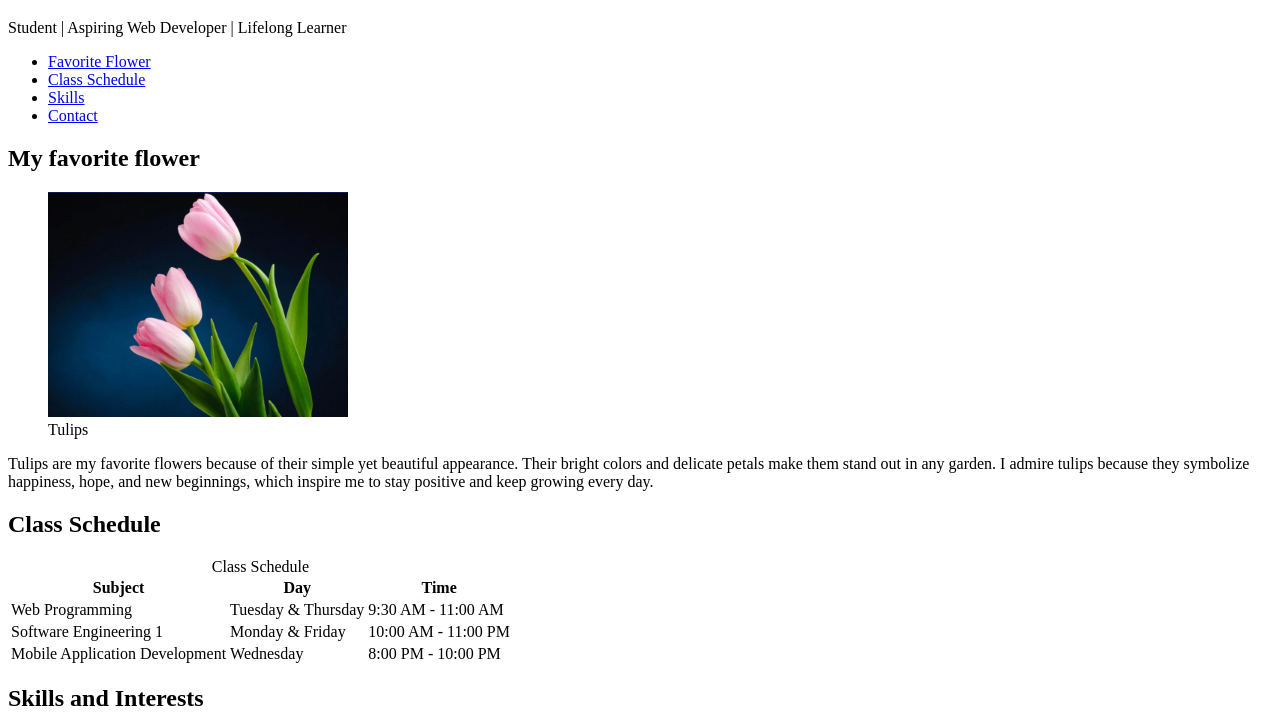
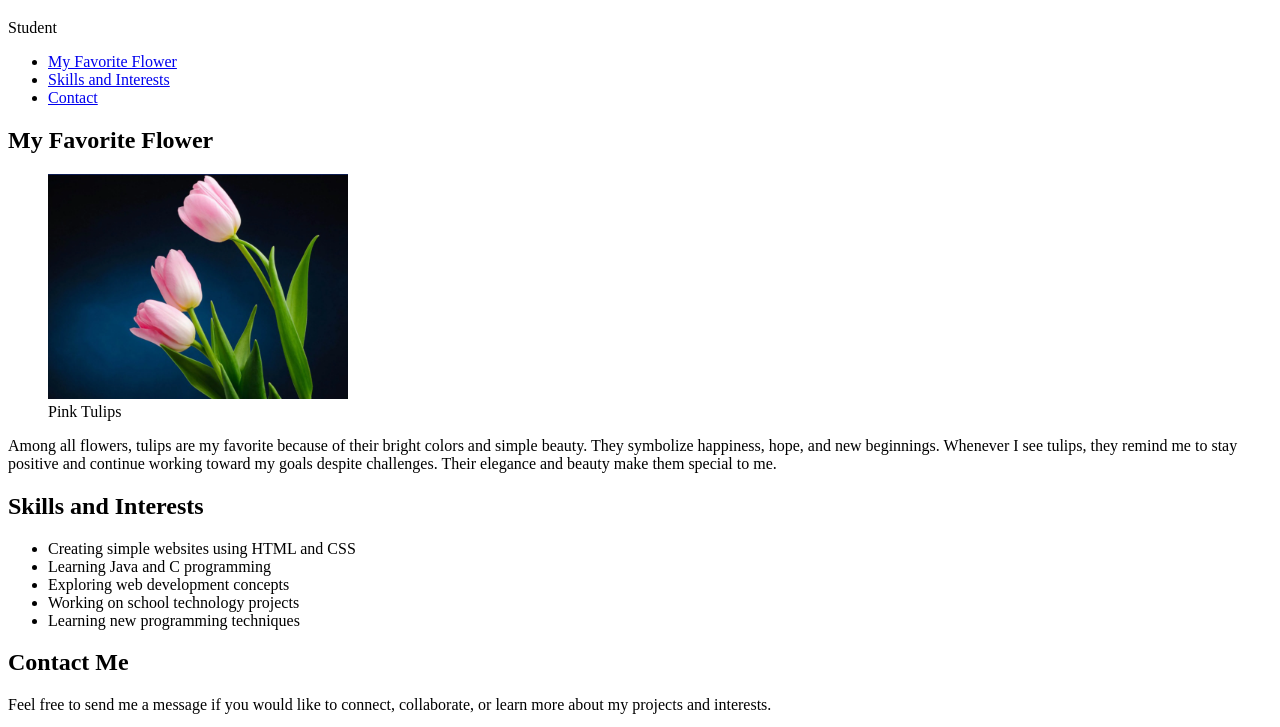
Before and after one commit to cayatlobingco1-stack/ProjectforCert, a plain HTML site: page PersonalPP.html in a window 1280 px wide. Shown: the part 61-788 px from the top of the page. Drawn offline with Linux system fonts and the light colour scheme.

Commit message:
initial commit

```diff
--- a/PersonalPP.html
+++ b/PersonalPP.html
@@ -3,150 +3,86 @@
 <head>
     <meta charset="UTF-8">
     <meta name="viewport" content="width=device-width, initial-scale=1.0">
-    <title>Izza Mae Lobingco | Personal Profile</title>
+    <title>Personal Profile</title>
 </head>
 <body>
 
     <header>
         <h1>Izza Mae Lobingco</h1>
-        <p>Student | Aspiring Web Developer | Lifelong Learner</p>
+        <p>Student</p>
 
         <nav>
             <ul>
-                <li><a href="#about">Favorite Flower</a></li>
-                <li><a href="#schedule">Class Schedule</a></li>
-                <li><a href="#skills">Skills</a></li>
+                <li><a href="#about">My Favorite Flower
+                </a></li>
+                <li><a href="#schedule">Skills and Interests</a></li>
                 <li><a href="#contact">Contact</a></li>
             </ul>
         </nav>
     </header>
 
 <main>
-
 <section id="about">
-            <h2>My favorite flower</h2>
+    <h2>My Favorite Flower</h2>
 
     <figure>
-                <img
-                    src="tulips.webp"
-                    alt="Pink tulips"
-                    width="300"
-                >
-                <figcaption>Tulips</figcaption>
+        <img src="tulips.webp" alt="Pink tulips" width="300">
+        <figcaption>Pink Tulips</figcaption>
     </figure>
 
     <p>
-                Tulips are my favorite flowers because of their simple yet beautiful appearance.
-                Their bright colors and delicate petals make them stand out in any garden.
-                I admire tulips because they symbolize happiness, hope, and new beginnings,
-                which inspire me to stay positive and keep growing every day.
+        Among all flowers, tulips are my favorite because of their bright colors and simple beauty.
+        They symbolize happiness, hope, and new beginnings. Whenever I see tulips, they remind me
+        to stay positive and continue working toward my goals despite challenges. Their elegance and
+        beauty make them special to me.
     </p>
-        </section>
-
-        <section id="schedule">
-            <h2>Class Schedule</h2>
-
-            <table>
-                <caption>Class Schedule</caption>
-
-                <thead>
-                    <tr>
-                        <th>Subject</th>
-                        <th>Day</th>
-                        <th>Time</th>
-                    </tr>
-                </thead>
-
-                <tbody>
-                    <tr>
-                        <td>Web Programming</td>
-                        <td>Tuesday & Thursday</td>
-                        <td>9:30 AM - 11:00 AM</td>
-                    </tr>
-                    <tr>
-                        <td>Software Engineering 1</td>
-                        <td>Monday & Friday</td>
-                        <td>10:00 AM - 11:00 PM</td>
-                    </tr>
-                    <tr>
-                        <td>Mobile Application Development</td>
-                        <td>Wednesday</td>
-                        <td>8:00 PM - 10:00 PM</td>
-                    </tr>
-                </tbody>
-            </table>
 </section>
 
 <section id="skills">
     <h2>Skills and Interests</h2>
 
     <ul>
-                <li>HTML</li>
-                <li>CSS</li>
-                <li>Java Programming</li>
-                <li>C Programming</li>
-                <li>Web Development</li>
+        <li>Creating simple websites using HTML and CSS</li>
+        <li>Learning Java and C programming</li>
+        <li>Exploring web development concepts</li>
+        <li>Working on school technology projects</li>
+        <li>Learning new programming techniques</li>
     </ul>
 </section>
 
 <section id="contact">
     <h2>Contact Me</h2>
 
+    <p>
+        Feel free to send me a message if you would like to connect, collaborate,
+        or learn more about my projects and interests.
+    </p>
+
     <form action="/contact" method="post">
 
         <p>
             <label for="fullname">Full Name:</label><br>
-                    <input
-                        type="text"
-                        id="fullname"
-                        name="fullname"
-                        required
-                        minlength="3"
-                    >
+            <input type="text" id="fullname" name="fullname" required minlength="3">
         </p>
 
         <p>
             <label for="email">Email Address:</label><br>
-                    <input
-                        type="email"
-                        id="email"
-                        name="email"
-                        required
-                    >
+            <input type="email" id="email" name="email" required>
         </p>
 
         <p>
             <label for="age">Age:</label><br>
-                    <input
-                        type="number"
-                        id="age"
-                        name="age"
-                        min="16"
-                        max="100"
-                        required
-                    >
+            <input type="number" id="age" name="age" min="16" max="100" required>
         </p>
 
         <p>
             <label for="birthday">Birthday:</label><br>
-                    <input
-                        type="date"
-                        id="birthday"
-                        name="birthday"
-                        required
-                    >
+            <input type="date" id="birthday" name="birthday" required>
         </p>
 
         <p>
             <label for="message">Message:</label><br>
-                    <textarea
-                        id="message"
-                        name="message"
-                        rows="4"
-                        cols="30"
-                        required
-                        minlength="10"
-                    ></textarea>
+            <textarea id="message" name="message" rows="4" cols="30" required minlength="10"></textarea>
         </p>
 
         <p>
@@ -155,11 +91,11 @@
 
     </form>
 </section>
-
 </main>
 
+
 <footer>
-        <p>&copy; 2026 Izza Mae Lobingco. All rights reserved.</p>
+    <p>Created by Izza Mae Lobingco | BSCS Student | 2026</p>
 </footer>
 
 </body>
```
Lines whose indentation alone changed are shown as unchanged.
